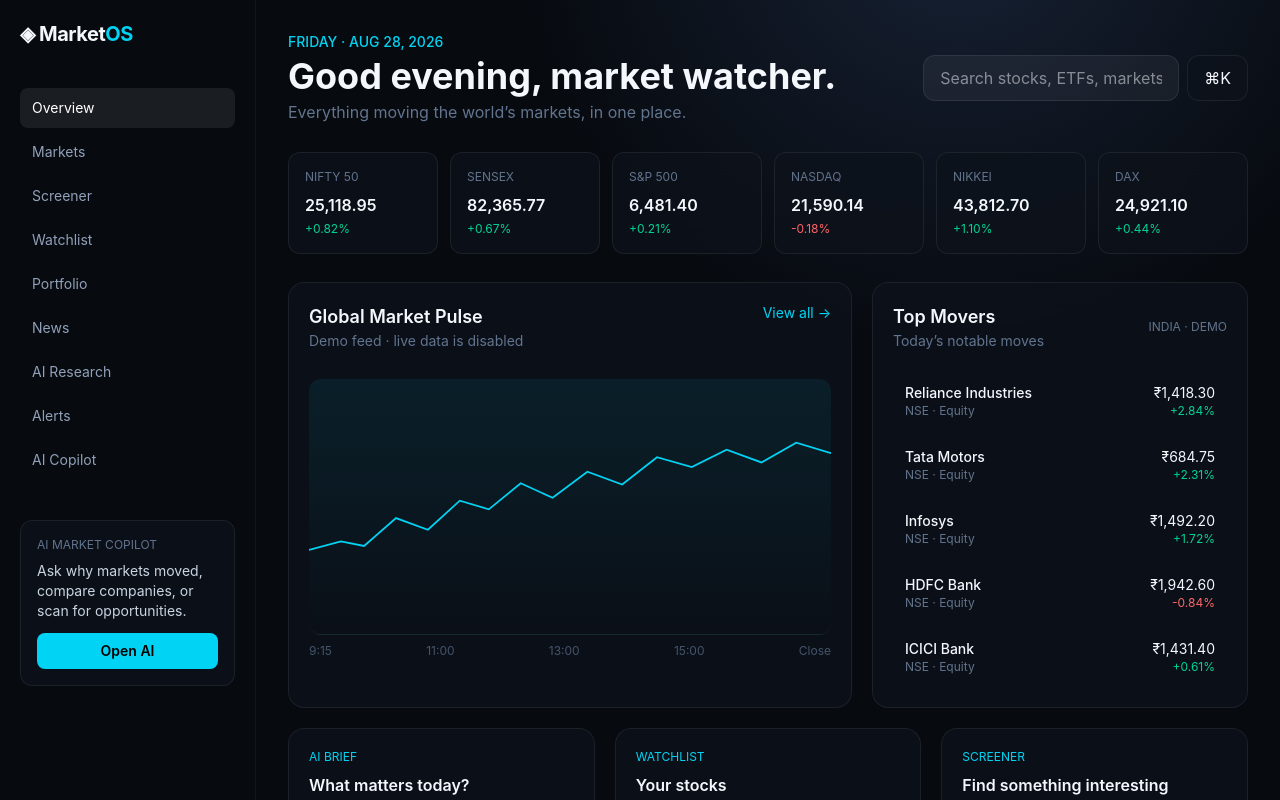
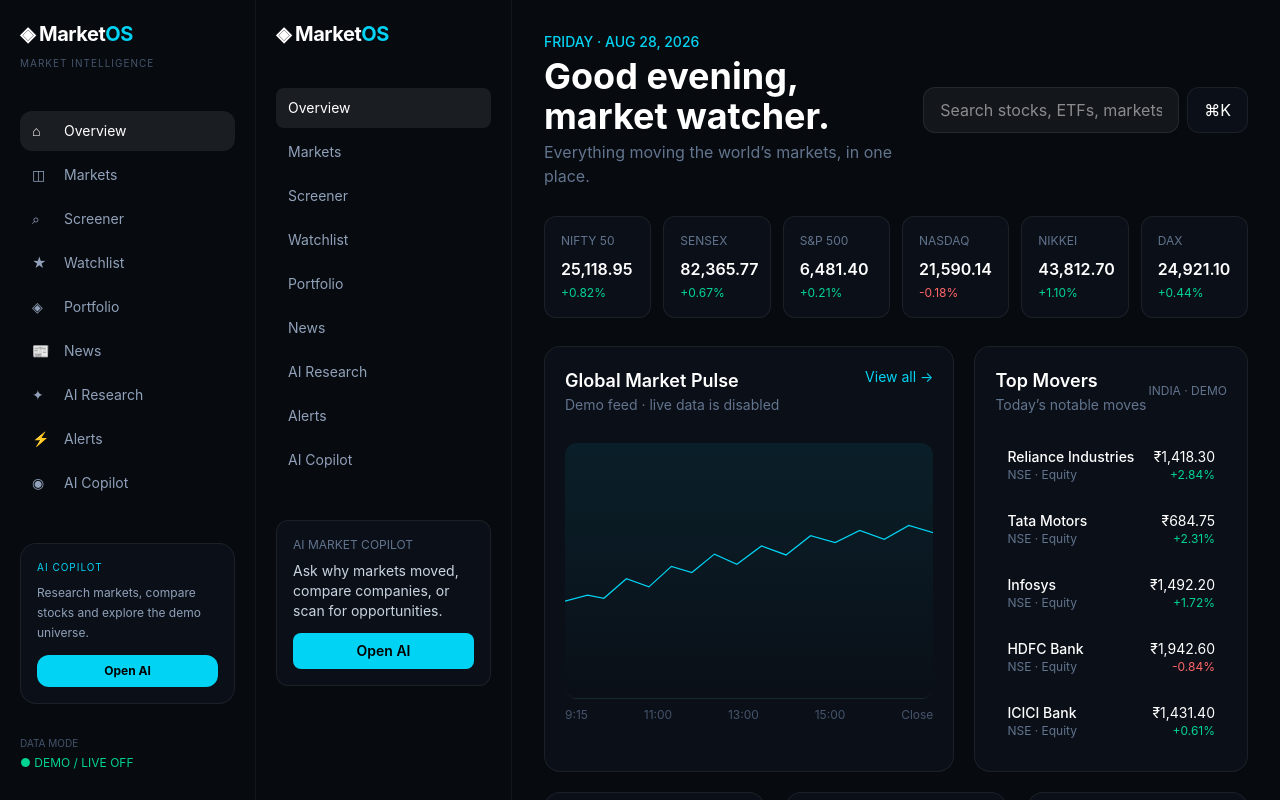
Before and after one commit to intersprit123/CodeX, a Next.js app: page / in a window 1280 px wide. Shown: the top 800 px of the page. Built offline with nearby package versions, Linux system fonts and the light colour scheme.

Commit message:
Enable shared MarketOS application shell

```diff
--- a/app/layout.tsx
+++ b/app/layout.tsx
@@ -1,7 +1,8 @@
 import './globals.css'
+import AppShell from '@/components/AppShell'
 
 export const metadata = { title: 'MarketOS AI', description: 'Global market intelligence workspace' }
 
 export default function RootLayout({ children }: { children: React.ReactNode }) {
-  return <html lang="en"><body>{children}</body></html>
+  return <html lang="en"><body><AppShell>{children}</AppShell></body></html>
 }
```
